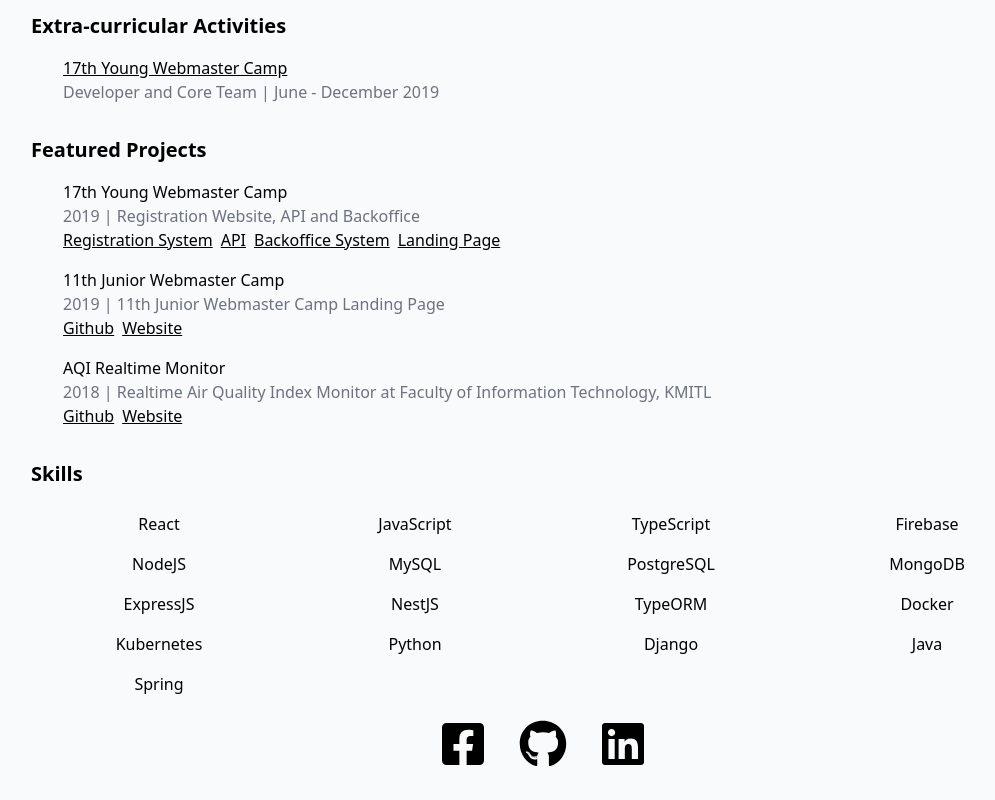
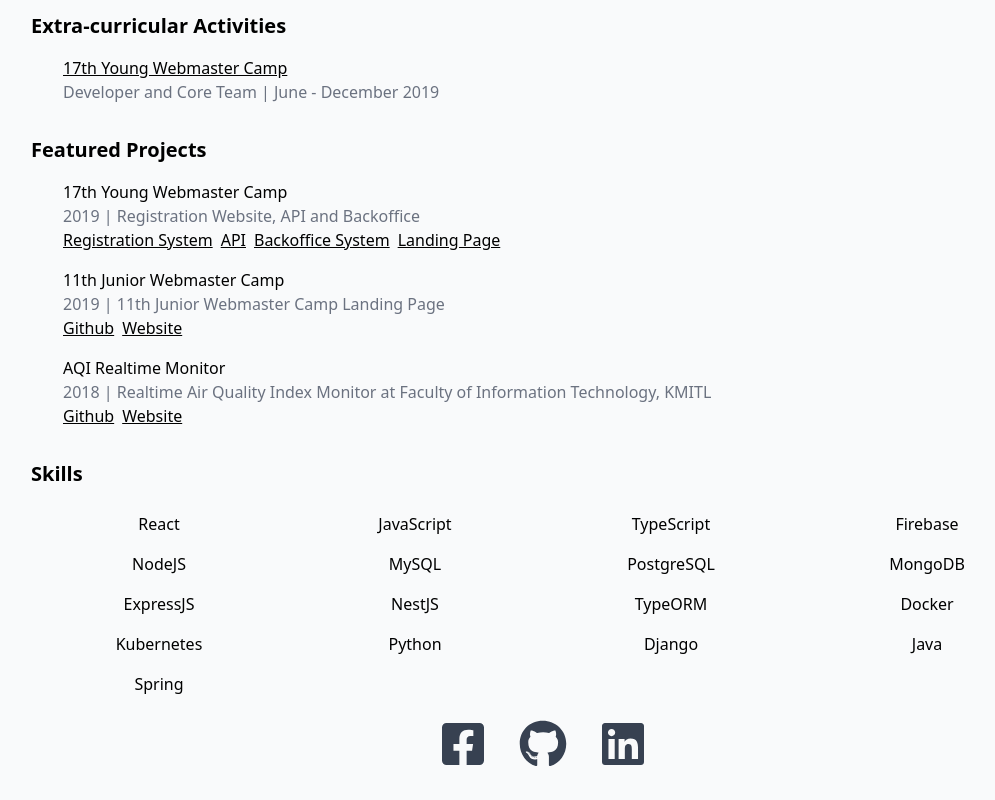
Before and after one commit to wiput1999/wiput-cv, a Next.js app: page / in a window 1280 px wide. Shown: the part 1080-1880 px from the top of the page, without its empty margins (97-1092 px from the left). Built offline with nearby package versions, Linux system fonts and the light colour scheme.

Commit message:
style: icon color

```diff
--- a/components/pages/Index.tsx
+++ b/components/pages/Index.tsx
@@ -54,7 +54,7 @@ export default function Index(): React.ReactElement {
           </div>
         ))}
       </div>
-      <div className='text-center mt-4 flex justify-center'>
+      <div className='text-center mt-4 flex justify-center text-gray-700'>
         <div className='px-4'>
           <a
             href='https://fb.com/wiput.pootong'
```
